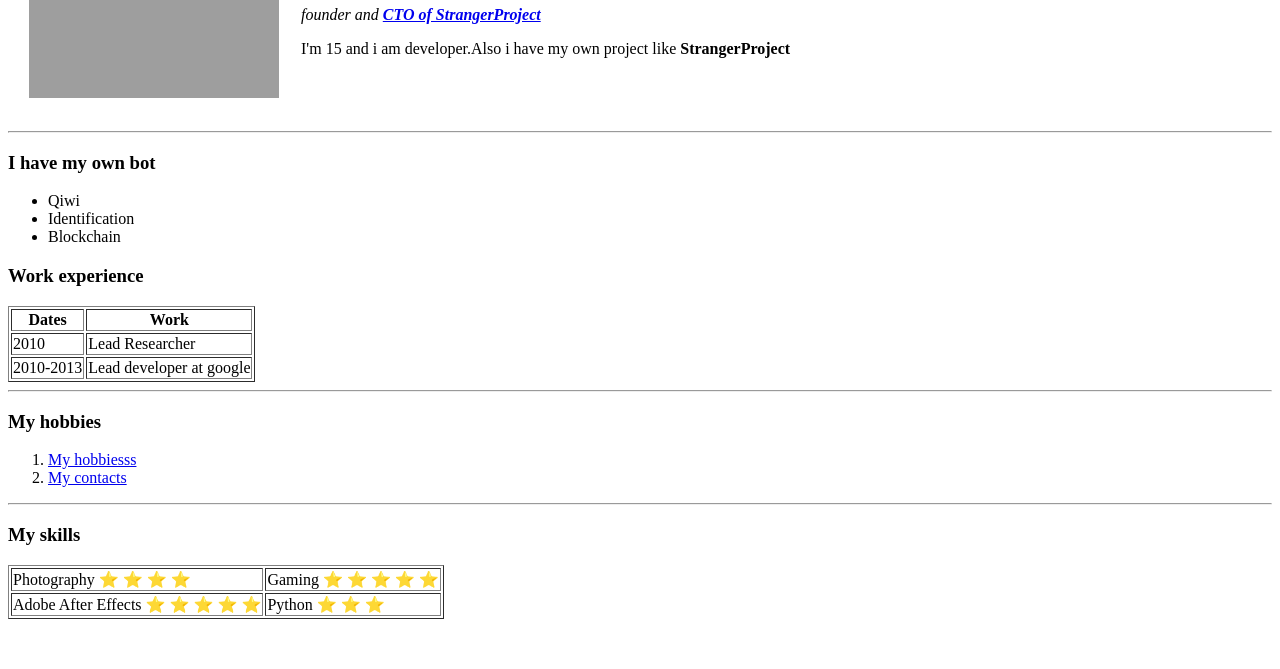
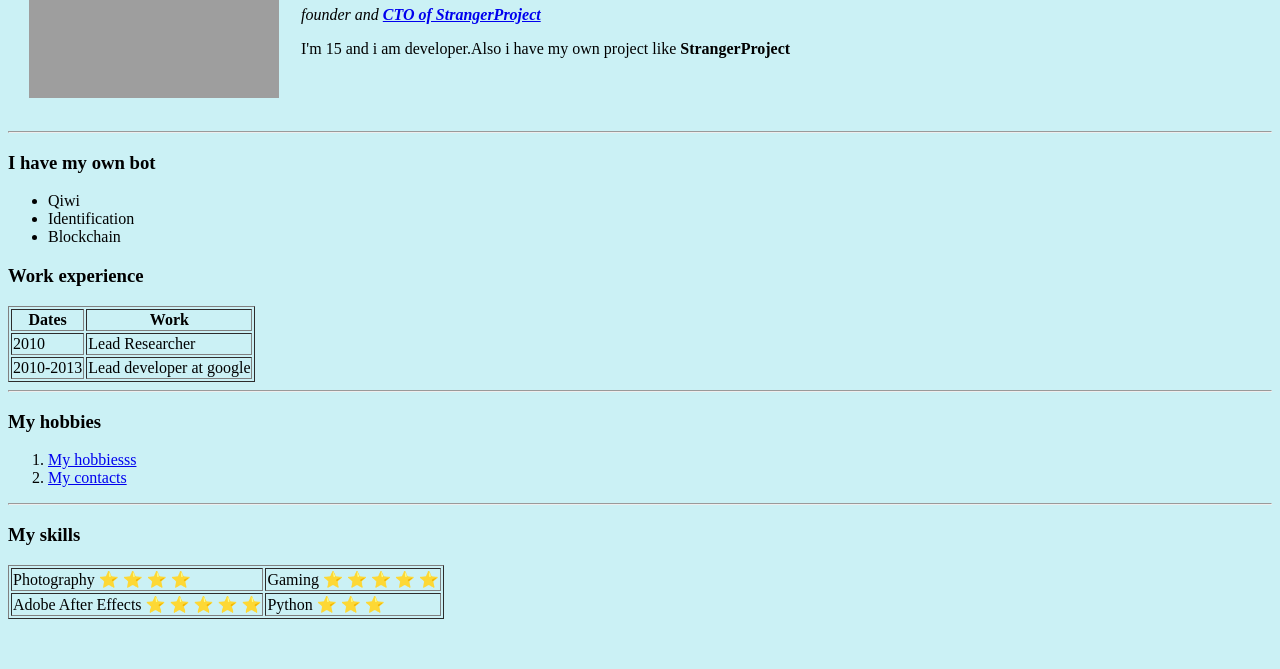
Before and after one commit to operatorqq/cv, a plain HTML site: page index.html in a window 1280 px wide. Shown: the part 131-800 px from the top of the page. Drawn offline with Linux system fonts and the light colour scheme; grey boxes are pictures that could not be loaded.

Commit message:
Add files via upload

```diff
--- a/index.html
+++ b/index.html
@@ -5,7 +5,7 @@
     <title>Hamid's site</title>
   </head>
 
-  <body>
+  <body style="background-color: #CBF1F5;">
     <table cellspacing="20">
       <tr>
         <td><img src="https://www.pngmart.com/files/22/Elon-Musk-PNG-Isolated-File.png"
```
